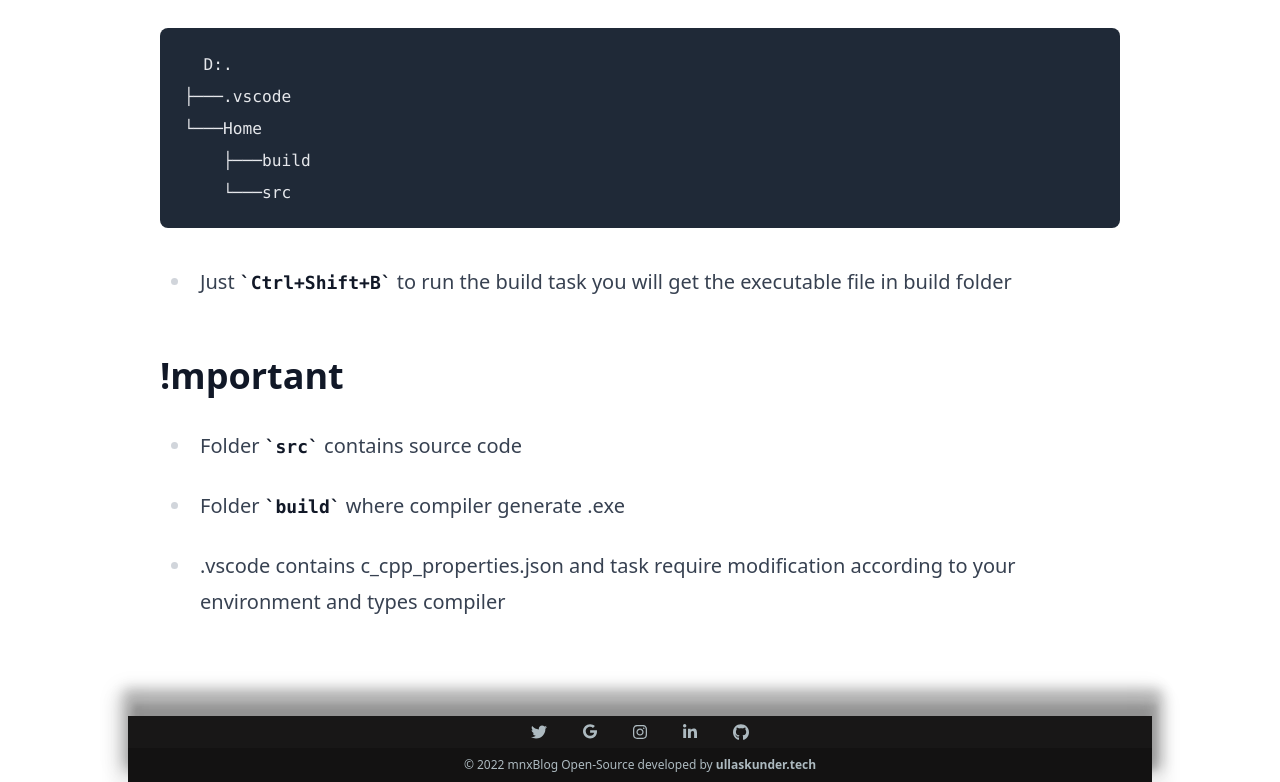
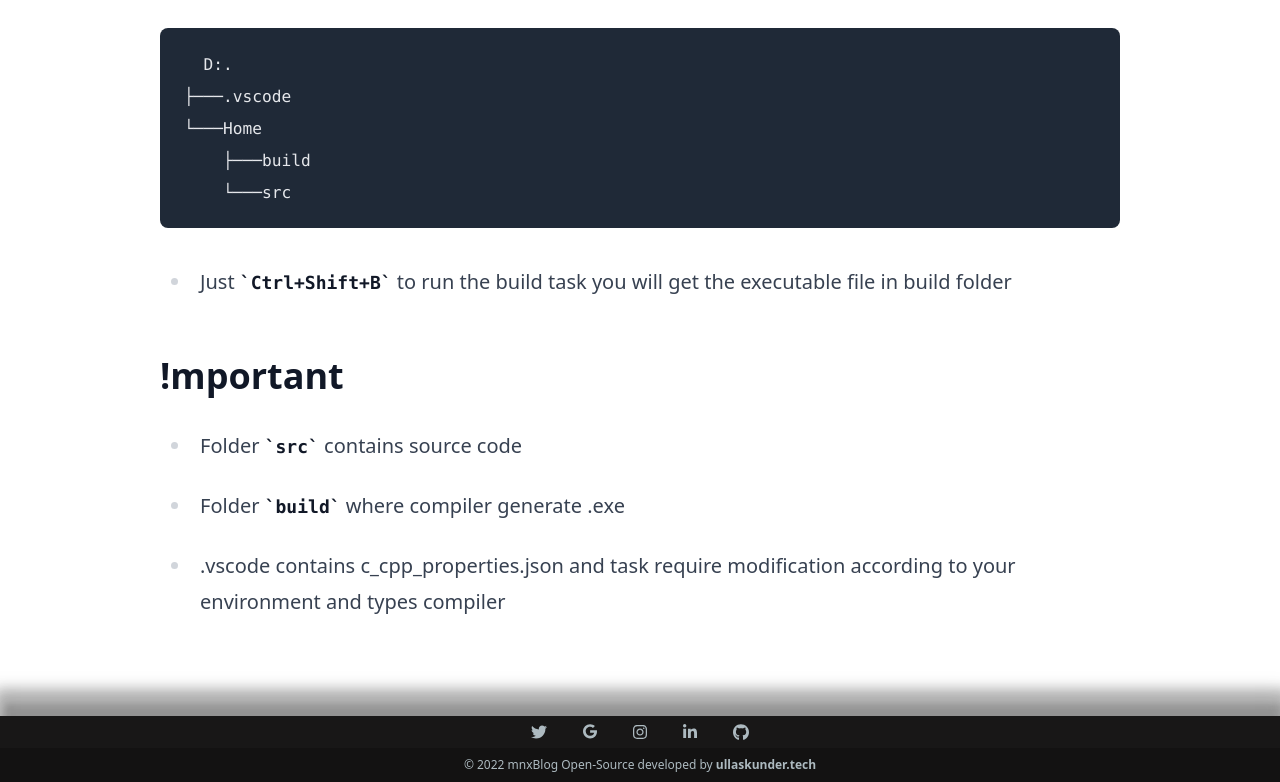
Before and after one commit to ullaskunder3/mnx-blog, a Next.js app: page /blog/day1 in a window 1280 px wide. Shown: the part 505-1287 px from the top of the page. Built offline with nearby package versions, Linux system fonts and the light colour scheme.

Commit message:
footer fixed

```diff
--- a/styles/Footer.module.css
+++ b/styles/Footer.module.css
@@ -4,6 +4,10 @@
     rgb(7 7 7 / 8%) -3px -20px 20px 8px, rgb(0 0 0 / 23%) 3px -20px 12px 7px, rgb(0 0 0 / 7%) 6px -12px 4px, rgb(0 0 0 / 7%) 0px -9px 8px, rgb(0 0 0 / 7%) 1px -6px 16px 14px;
 
     font-size: .75rem;
+
+    left: 0;
+    right: 0;
+    position: absolute;
 }
 .footer *{
     color: #adbac0;
```
